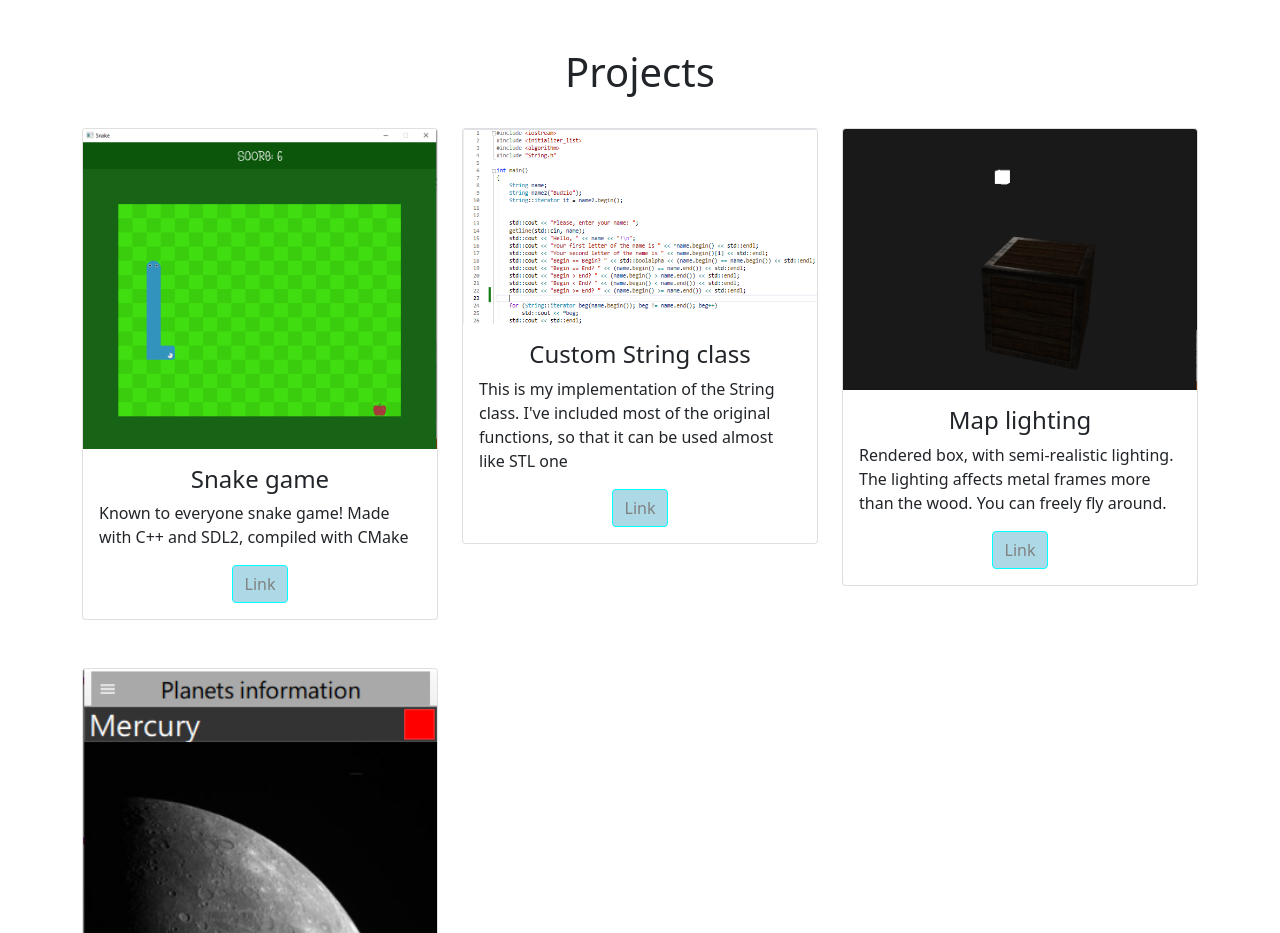
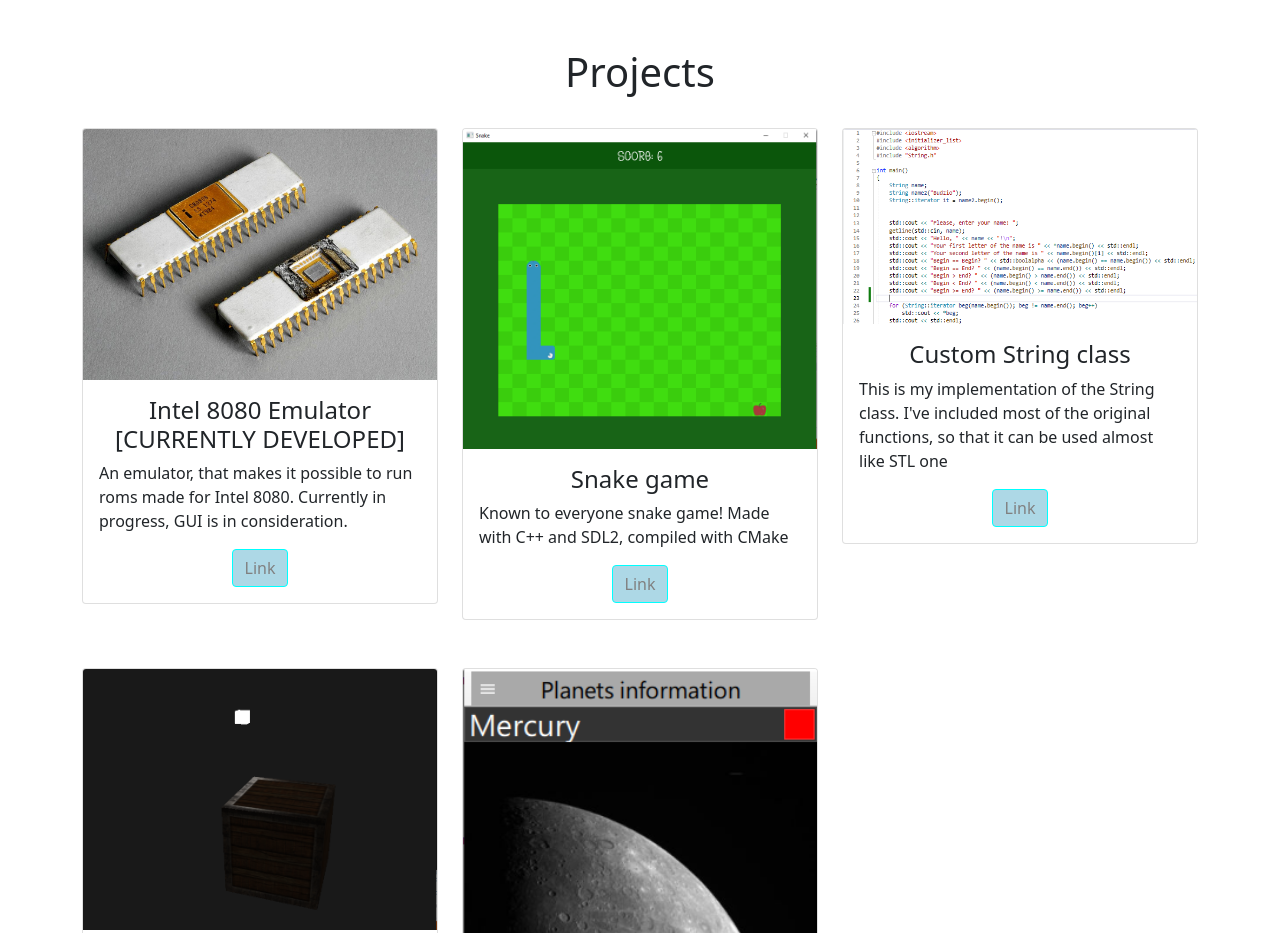
Before and after one commit to BudzioT/Portfolio, a plain HTML site: page index.html in a window 1280 px wide. Shown: the part 2360-3293 px from the top of the page. Drawn offline with nearby package versions, Linux system fonts and the light colour scheme.

Commit message:
Added intel8080 project

```diff
--- a/index.html
+++ b/index.html
@@ -195,6 +195,19 @@
             <div class="row">
 
                 <div class="col-lg-4 mt-4">
+                    <div class="card portfolioContent">
+                        <img class="card-img-top" src="images/intel8080.jpg" alt="Card image" style="width: 100%">
+                        <div class="card-body">
+                            <h4 class="card-title">Intel 8080 Emulator [CURRENTLY DEVELOPED]</h4>
+                            <p class="card-text">An emulator, that makes it possible to run roms made for Intel 8080. Currently in progress, GUI is in consideration.</p>
+                            <div class="text-center">
+                                <a href="https://github.com/BudzioT/Intel8080-ConsoleEmulator" target="_blank" class="btn btn-success">Link</a>
+                            </div>
+                        </div>
+                    </div>
+                </div>
+
+                <div class="col-lg-4 mt-4">
                     <div class="card">
                         <img class="card-img-top" src="images/snake.png" alt="Card image" style="width: 100%">
                         <div class="card-body">
@@ -220,7 +233,11 @@
                         </div>
                     </div>
                 </div>
+            </div>
 
+            <br>
+
+            <div class="row">
                 <div class="col-lg-4 mt-4">
                     <div class="card portfolioContent">
                         <img class="card-img-top" src="images/map-light.png" alt="Card image" style="width: 100%">
@@ -234,11 +251,7 @@
                         </div>
                     </div>
                 </div>
-            </div>
 
-            <br>
-
-            <div class="row">
                 <div class="col-lg-4 mt-4">
                     <div class="card portfolioContent">
                         <img class="card-img-top" src="images/planets.png" alt="Card image" style="width: 100%">
```
Also changed, not shown: images/intel8080.jpg (added).
